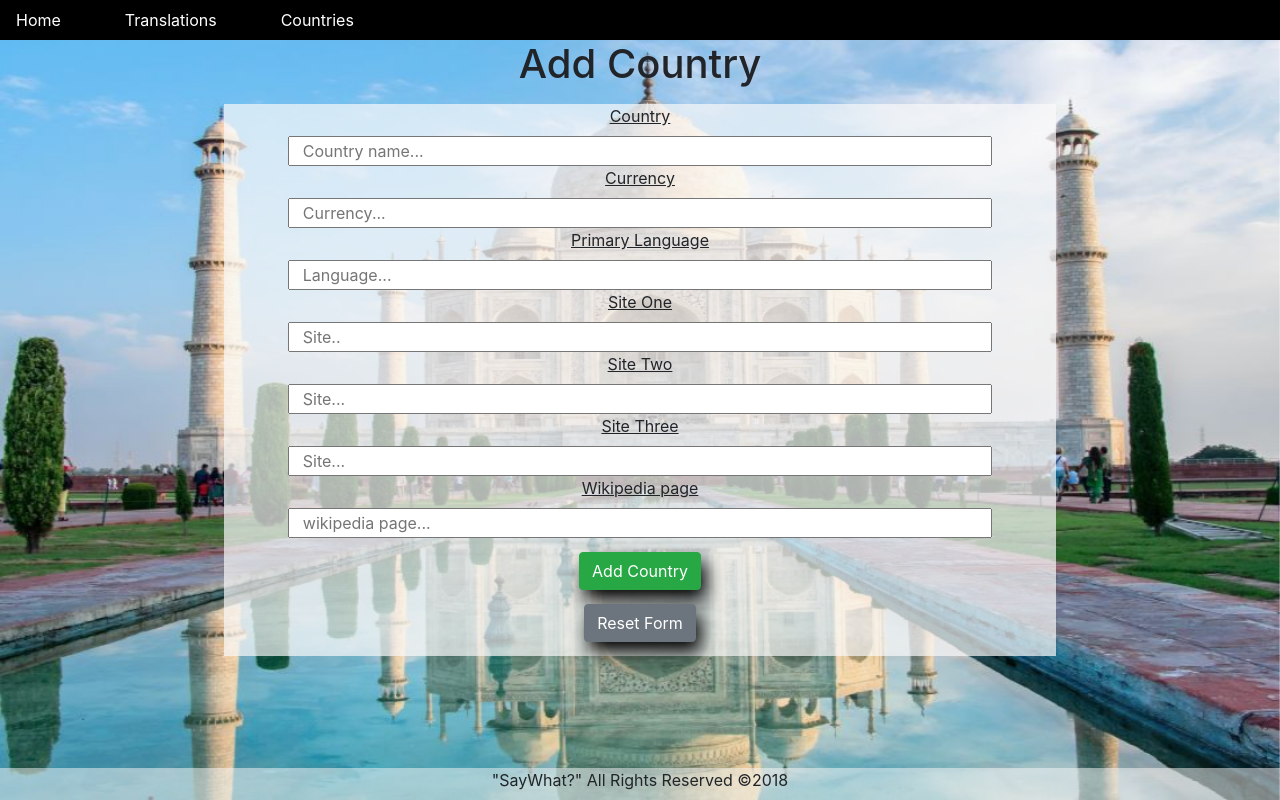
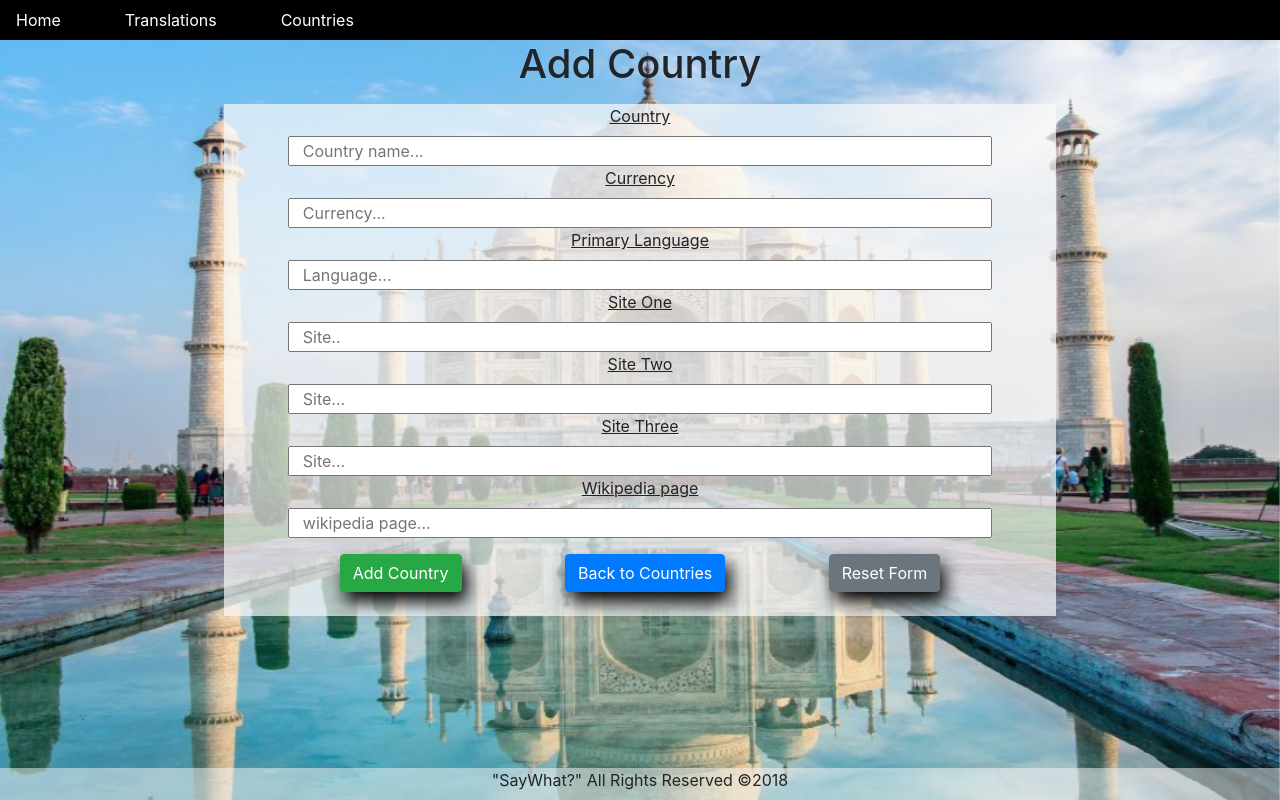
Before and after one commit to piferdg/SayWhat_frontend, a React (Create React App) app in the folder saywhat/: page /new-country in a window 1280 px wide. Built offline with nearby package versions, Linux system fonts and the light colour scheme.

Commit message:
Styled the countries pages and added back a navlink button

```diff
--- a/saywhat/src/App.css
+++ b/saywhat/src/App.css
@@ -49,14 +49,25 @@ body {
   background-repeat: no-repeat;
   background-size: 100% 100%;
   width: auto;
-  height: 95vh;
+  min-height: 95vh;
   padding-top: 5vh;
+  padding-bottom: 5vh;
 }
 
 .logo {
   text-align: center;
   padding-bottom: 5vh;
   padding-top: 3vh;
+}
+
+.logo img {
+  border: 1px dotted grey;
+  padding: 2%;
+  margin-bottom: 1vh;
+}
+
+.logo h4 {
+  font-style: italic;
 }
 
 @media only screen and (min-width: 400px) {
@@ -75,6 +86,7 @@ body {
   width: 70vw;
   margin: auto;
   border-radius: 5%;
+
 }
 
 @media only screen and (min-width: 500px) {
@@ -117,10 +129,11 @@ body {
   background: rgb(249, 249, 249, 0.9);
   padding-left: 5vw;
   padding-right: 5vw;
+  padding-top: 2vh;
 }
 
 h6 {
-  padding-top: 3vh;
+  /* padding-top: 3vh; */
 }
 
 .sentence-to-translate {
@@ -203,7 +216,6 @@ h6 {
   background-repeat: no-repeat;
   background-size: 100% 100%;
   width: auto;
-  /* height: 100%; */
   min-height: 95vh;
 }
 
@@ -232,11 +244,6 @@ h6 {
   }
 }
 
-
-.homepage-link-on-countries-page {
-  padding-bottom: 2vh;
-}
-
 .add-country-button {
   padding-bottom: 2vh;
 }
@@ -261,7 +268,6 @@ h6 {
   display: flex;
   justify-content: space-evenly;
   padding-top: 2vh;
-
 }
 
 .countries-page h2 {
@@ -303,14 +309,13 @@ h6 {
   flex-direction: column;
   padding-left: 5vw;
   padding-right: 5vw;
-
 }
 
 .country-form-container {
   width: 65vw;
   margin: auto;
   padding-top: 1vh;
-
+  padding-bottom: 5vh;
 }
 
 .country-form input {
@@ -325,20 +330,20 @@ h6 {
   padding-bottom: 2vh;
 }
 
-.country-form-submit-button input{
-  border: .5px solid black;
-}
-.country-form-submit-button {
-  padding-top: 2%
-}
-
-.reset-button {
-  padding-top: 2%;
-  padding-bottom: 2%;
+.countries-page-buttons {
+  display: flex;
+  justify-content: space-around;
+  flex-wrap: wrap;
+  padding-top: 2vh;
+  padding-bottom: 2vh;
 }
 
 .new-country-button, .reset-form-button {
   box-shadow: 5px 10px 18px black;
+}
+
+.back-to-countries-navlink, .new-country-form-submit-button {
+  padding-bottom: 1vh;
 }
 
 /* //////////////////////////////////////  Update Country /////////////////////////////// */
@@ -362,6 +367,7 @@ h6 {
   width: 65vw;
   margin: auto;
   padding-top: 1vh;
+  padding-bottom: 5vh;
 
 }
 
@@ -377,6 +383,10 @@ h6 {
   padding-bottom: 2vh;
 }
 
+.update-country-form-submit-button {
+  padding-top: 1vh;
+}
+
 /* ///////////////////////////////////   Footer  ///////////////////////////////// */
 
 .footer {
--- a/saywhat/src/components/Countries.js
+++ b/saywhat/src/components/Countries.js
@@ -44,19 +44,14 @@ class Countries extends Component {
   render() {
     return (
       <div className='countries-page'>
-        {/* <NavLink to='/'>
-          <div className='homepage-link-on-countries-page'>
-            <Button className='home-button' color="primary">Home</Button>
-          </div>
-        </NavLink> */}
+        <div className='countries-intro-text'>
+          <h2>Your Saved Countries</h2>
+        </div>
         <NavLink to='/new-country'>
           <div className='add-country-button'>
             <Button className='new-country-button' color="success">Add a New Country</Button>
           </div>
         </NavLink>
-        <div className='countries-intro-text'>
-          <h2>Your Saved Countries</h2>
-        </div>
         {this.state.gotData
           ? <CountryList countries={this.state.allCountries} deleteCountry={this.deleteCountry}/>
           : <h2>Loading your destinations, please hang tight!</h2>
--- a/saywhat/src/components/CountryForm.js
+++ b/saywhat/src/components/CountryForm.js
@@ -1,5 +1,5 @@
 import React, { Component } from 'react'
-// import { NavLink } from 'react-router-dom'
+import { NavLink } from 'react-router-dom'
 import { Button, Alert } from 'reactstrap';
 
 class CountryForm extends Component {
@@ -72,13 +72,6 @@ class CountryForm extends Component {
           :
           null
         }
-        {/* <div className='back-to-countries-navlink'>
-          <NavLink to='/countries'>
-            <div className='countries-link-on-country-form-page'>
-              <Button className='back-to-countries-button' color="primary">Back to Countries</Button>
-            </div>
-          </NavLink>
-        </div> */}
         <h1>Add Country</h1>
         <div className='country-form-container'>
           <form className='country-form' onSubmit={this.handleSubmit} >
@@ -131,15 +124,22 @@ class CountryForm extends Component {
               value={this.state.post.wiki_url}
               onChange={this.handleChange}
               placeholder="wikipedia page..." />
-            <div className='country-form-submit-button'>
+            <div className='countries-page-buttons'>
+              <div className='new-country-form-submit-button'>
                 <Button className='new-country-button'
                   color="success"
                   type='submit'
                   name='submit'
                   value='Add Country'>Add Country</Button>
               </div>
+              <div className='back-to-countries-navlink'>
+                <NavLink to='/countries'>
+                  <Button className='back-to-countries-button' color="primary">Back to Countries</Button>
+                </NavLink>
+              </div>
               <div className='reset-button'>
                 <Button className='reset-form-button' color="secondary" onClick={this.resetForm}>Reset Form</Button>
+              </div>
             </div>
           </form>
         </div>
--- a/saywhat/src/components/Translate.js
+++ b/saywhat/src/components/Translate.js
@@ -80,11 +80,13 @@ class Translate extends Component {
                   placeholder="Enter sentence to be translated..."
                   />
               </div>
+              <hr></hr>
 
               <h6><u>Step 2:</u> Search for the target language (language you want your sentence to be translated to) in the dropdown.</h6>
               <div className="language-dropdown">
                 <LanguageList allLanguages={this.state.allLanguages} type='text' />
               </div>
+              <hr></hr>
 
               <h6><u>Step 3:</u> After finding your target language, enter the two letter language code into the box below.</h6>
               <div className="language-code-input">
@@ -99,6 +101,7 @@ class Translate extends Component {
                   placeholder="Enter language code..."
                   />
               </div>
+              <hr></hr>
                 <h6><u>Step 4:</u> Click the 'Translate' button!</h6>
               <div className='translation-form-buttons'>
                 <div className="submit-button">
--- a/saywhat/src/components/UpdateCountry.js
+++ b/saywhat/src/components/UpdateCountry.js
@@ -126,7 +126,7 @@ class UpdateCountry extends Component {
               value={this.state.wiki_url}
               onChange={this.handleChange}
               placeholder="wikipedia page..." />
-            <div className='country-form-submit-button'>
+            <div className='update-country-form-submit-button'>
               <Button className='update-country-button'
                 color="success"
                 type='submit'
```
Lines whose indentation alone changed are shown as unchanged.
